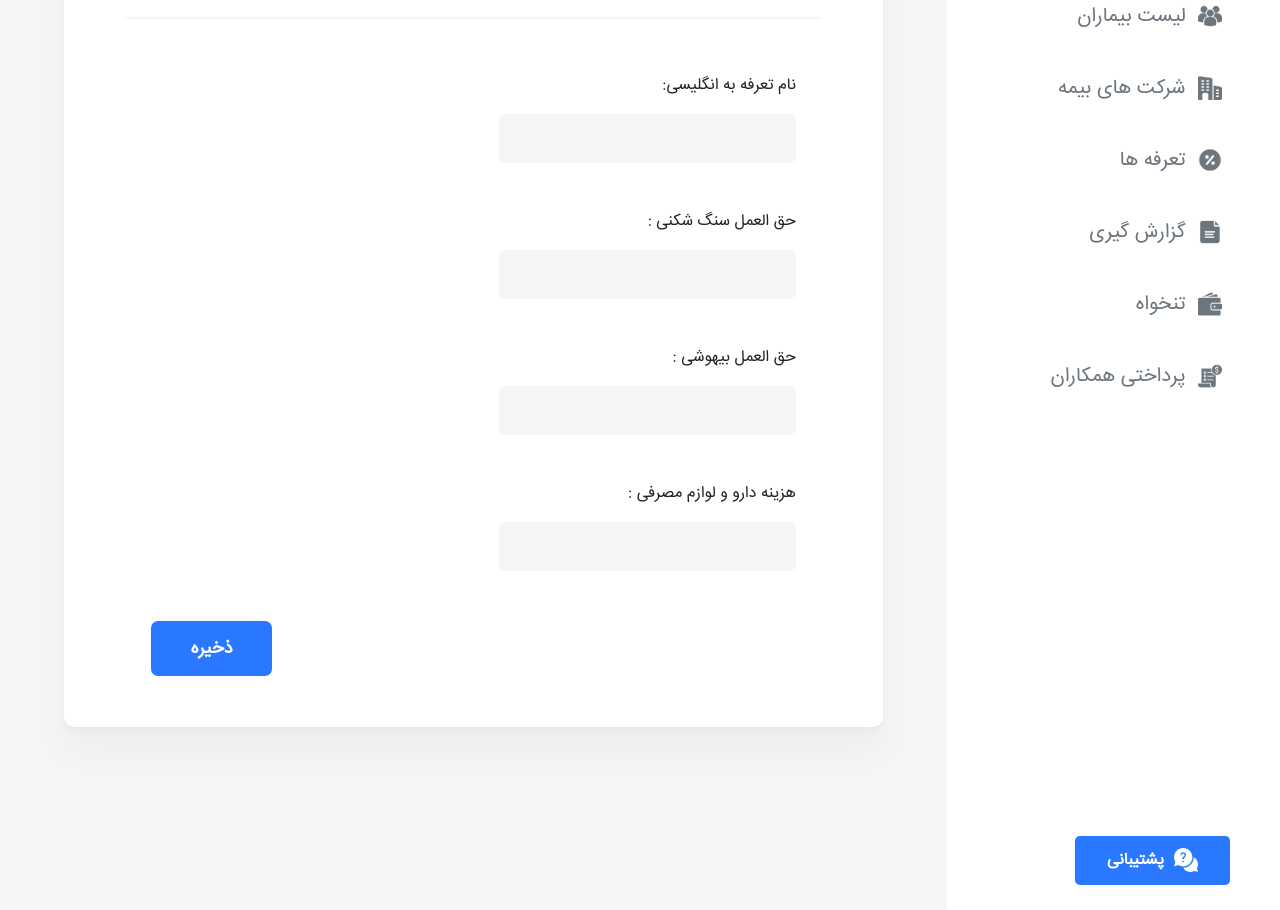
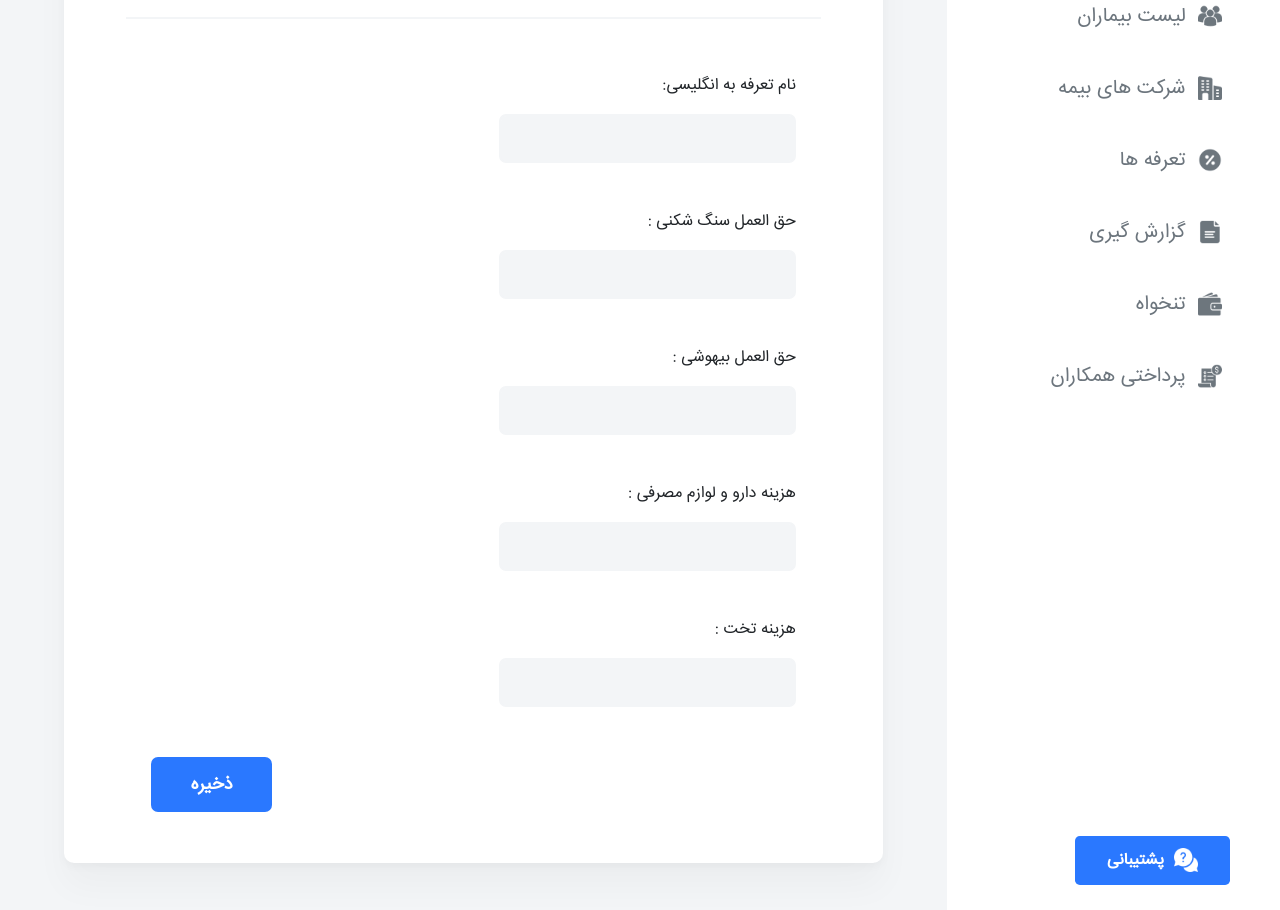
Before and after one commit to haxisfree/Markaze-Jarrahi, a Django app: page /new_tariff/ in a window 1280 px wide. Shown: the part 203-1113 px from the top of the page. Run offline with Django 3.2, Linux system fonts and the light colour scheme; parts of the project's set-up code (start-up, migrations or seed data) failed here and were passed over; some libraries are stand-ins or nearby versions.

Commit message:
bed is added to tariff model. something are changed respectively.

```diff
--- a/skeleton/models.py
+++ b/skeleton/models.py
@@ -20,6 +20,7 @@ class Tariff(models.Model):
     kidney_crusher_cost = models.BigIntegerField(verbose_name="حق العمل سنگ شکنی", blank=True, null=True)
     anesthetic_cost = models.BigIntegerField(verbose_name="حق العمل بیهوشی", blank=True, null=True)
     drug_and_consumables_cost = models.BigIntegerField(verbose_name="هزینه دارو و لوازم مصرفی", blank=True, null=True)
+    bed = models.BigIntegerField(verbose_name="هزینه تخت", blank=True, null=True)
 
     @property
     def TotalTariffWithoutMedicine(self):
@@ -32,7 +33,7 @@ class Tariff(models.Model):
     @property
     def TotalSumForCenter(self):
 
-        ttsfc = self.TotalTariffWithoutMedicine + self.drug_and_consumables_cost
+        ttsfc = self.TotalTariffWithoutMedicine + self.drug_and_consumables_cost + self.bed
 
         return ttsfc
 
@@ -241,6 +242,21 @@ class Patient(models.Model):
             return message
 
 
+
+    @property
+    def BedCost(self):
+
+        if self.payment_tariff:
+            bed = Tariff.objects.get( tariff__exact = self.payment_tariff_id )
+            b = bed.bed
+            return int(b)
+        else:
+            message = "ابتدا تعرفه را ثبت کنید"
+            return message
+
+
+
+
     @property
     def Fran(self):
 
--- a/templates/discount.html
+++ b/templates/discount.html
@@ -22,6 +22,7 @@
         <p><span class="sub-title" style="width: 250px;">حق العمل سنگ شکنی</span>{{ tar.kidney_crusher_cost | intcomma:False }}    ریال</p>
         <p><span class="sub-title" style="width: 250px;">حق العمل بیهوشی</span>{{ tar.anesthetic_cost | intcomma:False }}    ریال</p>
         <p><span class="sub-title" style="width: 250px;">هزینه دارو و لوازم مصرفی</span>{{ tar.drug_and_consumables_cost | intcomma:False }}    ریال</p></p>
+        <p><span class="sub-title" style="width: 250px;">هزینه تخت</span>{{ tar.bed | intcomma:False }}    ریال</p></p>
         <p><span class="sub-title" style="width: 250px;">جمع تعرفه مرکز</span>{{ tar.TotalSumForCenter | intcomma:False }}    ریال</p>
         <p><span class="sub-title" style="width: 250px;">فرانشیز (درصد)</span>% {{ patient.Fran }} </p>
         <p><span class="sub-title" style="width: 250px;" >مبلغ پرداختی بیمه </span >{{ patient.InsurancePremium | intcomma:False }} {% if patient.InsurancePremium == "ابتدا بیمه اصلی را انتخاب کنید" %}{% else %}<span>ریال</span>{% endif %}</p>
--- a/templates/drug_and_consumables_form.html
+++ b/templates/drug_and_consumables_form.html
@@ -24,6 +24,8 @@
         <p class="patient-Franchise">{{ patient.Franchise | intcomma:False}}</p>
         <p class="InsurancePremium">{{ patient.InsurancePremium | intcomma:False}}</p>
         <p class="total-tariff">{{ patient.TotalSumForCenter | intcomma:False}}</p>
+
+        <p class="DrugCost">{{ patient.BedCost | intcomma:False}}</p>
 </div>
 </div>
 {% endblock content %}
--- a/templates/new_tariff.html
+++ b/templates/new_tariff.html
@@ -34,6 +34,12 @@
                 {{ form.drug_and_consumables_cost }}
             </div>
         </div>
+        <div class="row">
+            <div class="col-6">
+                <label>هزینه تخت :</label>
+                {{ form.bed }}
+            </div>
+        </div>
 
         <div class="flex-left">
             <input  type="submit" value="ذخیره" style="width: 18%;"/>
--- a/templates/tariff_edit.html
+++ b/templates/tariff_edit.html
@@ -34,6 +34,12 @@
                 {{ form.drug_and_consumables_cost }}
             </div>
         </div>
+        <div class="row">
+            <div class="col-6">
+                <label>هزینه تخت :</label>
+                {{ form.bed }}
+            </div>
+        </div>
 
         <div class="flex-left">
             <input  type="submit" value="ذخیره" style="width: 18%;"/>
--- a/templates/tariff_list.html
+++ b/templates/tariff_list.html
@@ -25,6 +25,7 @@
                           <th>حق العمل سنگ شکنی</th>
                           <th>حق العمل بیهوشی</th>
                           <th>دارو و لوازم مصرفی</th>
+                          <th>تخت</th>
                           <th></th>
                           <th></th>
                       </tr>
@@ -36,6 +37,7 @@
                           <td>{{ t.kidney_crusher_cost | intcomma:False }}</td>
                           <td>{{ t.anesthetic_cost | intcomma:False }}</td>
                           <td>{{ t.drug_and_consumables_cost | intcomma:False }}</td>
+                          <td>{{ t.bed | intcomma:False }}</td>
                           <td class="button">
                               <a href="{% url 'tariff_edit' t.pk %}"><button class="show-patient">ویرایش</button></a>
                           </td>
```
Also changed, not shown: skeleton/migrations/0023_tariff_bed.py (added).
